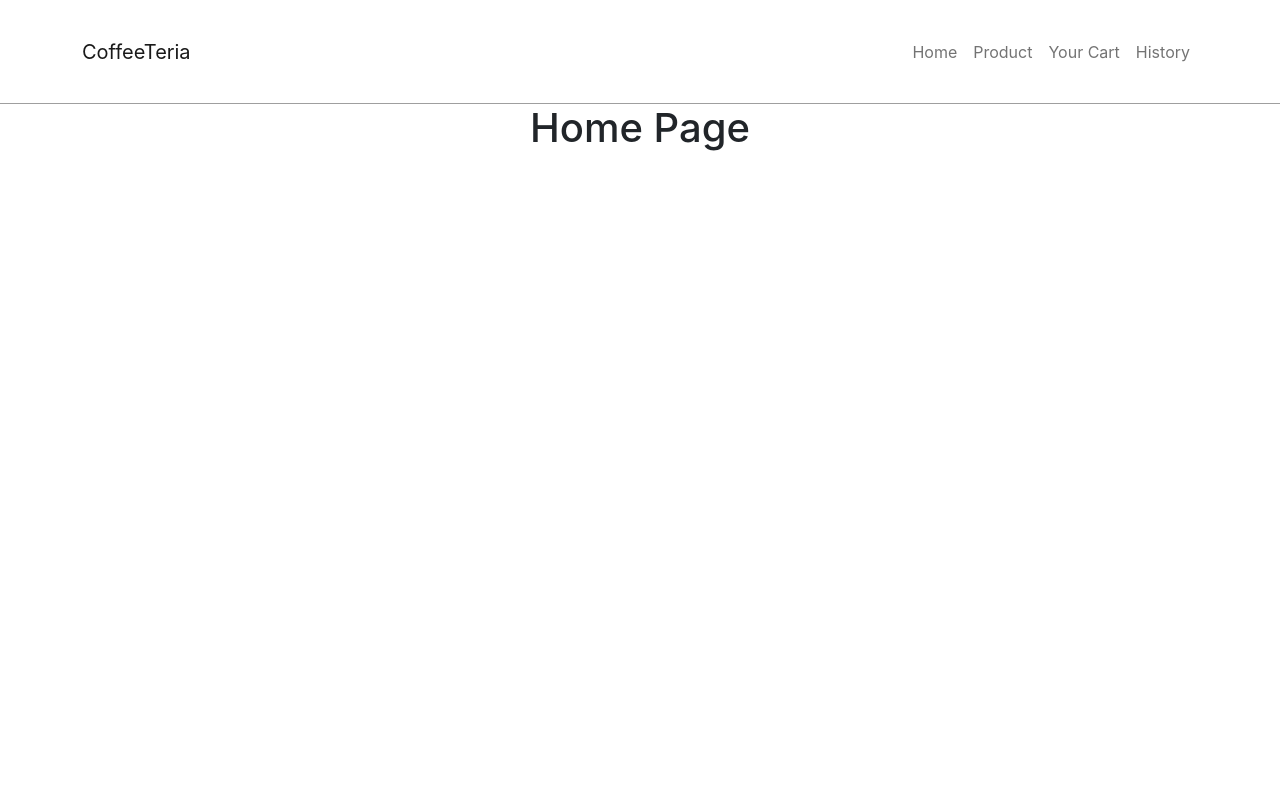
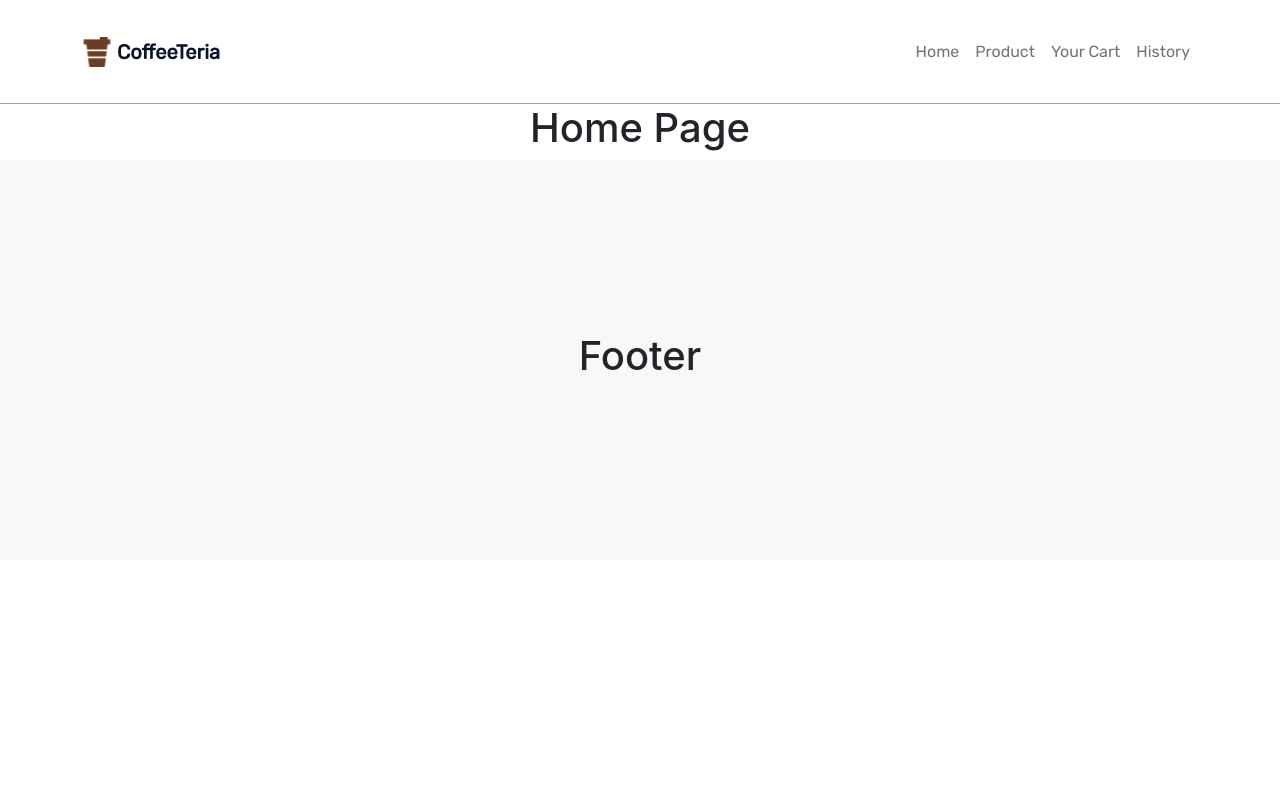
Before and after one commit to andriabakti/coffeeteria-frontend, a React (Create React App) app: page / in a window 1280 px wide. Shown: the top 800 px of the page. Built offline with nearby package versions, Linux system fonts and the light colour scheme; the HTML template or start-up script is replaced by a standard one.

Commit message:
Add cards & API integration

```diff
--- a/public/index.html
+++ b/public/index.html
@@ -1,20 +1,22 @@
 <!DOCTYPE html>
 <html lang="en">
+
 <head>
   <meta charset="utf-8" />
   <link rel="icon" href="%PUBLIC_URL%/favicon.ico" />
   <meta name="viewport" content="width=device-width, initial-scale=1" />
   <meta name="theme-color" content="#000000" />
-    <meta
-      name="description"
-      content="Web site created using create-react-app"
-    />
+  <meta name="description" content="Web site created using create-react-app" />
   <link rel="apple-touch-icon" href="%PUBLIC_URL%/logo192.png" />
   <!--
       manifest.json provides metadata used when your web app is installed on a
       user's mobile device or desktop. See https://developers.google.com/web/fundamentals/web-app-manifest/
     -->
   <link rel="manifest" href="%PUBLIC_URL%/manifest.json" />
+  <style>
+    @import url('https://fonts.googleapis.com/css2?family=Rubik&display=swap');
+    @import url('https://fonts.googleapis.com/css2?family=Poppins&display=swap');
+  </style>
   <!--
       Notice the use of %PUBLIC_URL% in the tags above.
       It will be replaced with the URL of the `public` folder during the build.
@@ -26,6 +28,7 @@
     -->
   <title>CoffeeTeria</title>
 </head>
+
 <body>
   <noscript>You need to enable JavaScript to run this app.</noscript>
   <div id="root"></div>
@@ -40,4 +43,5 @@
       To create a production bundle, use `npm run build` or `yarn build`.
     -->
 </body>
+
 </html>
--- a/src/App.css
+++ b/src/App.css
@@ -1,3 +1,6 @@
-.content {
-  height: 87vh;
+.nav {
+  /* position: -webkit-sticky; */
+  position: -webkit-sticky !important;
+  position: sticky !important;
+  top: 0 !important;
 }
--- a/src/App.jsx
+++ b/src/App.jsx
@@ -13,8 +13,8 @@
   render() {
     return (
       <BrowserRouter>
-        <Navbar />
-        <div className='content'>
+        <Navbar className="nav" />
+        <div>
           <Switch>
             <Route component={Home} path="/" exact></Route>
             <Route component={Product} path="/product" exact />
--- /dev/null
+++ b/src/components/base/Cards/Cards.jsx
@@ -0,0 +1,23 @@
+import React, { Component } from 'react';
+import { Card } from 'react-bootstrap'
+import style from './Cards.module.css'
+import none from '../../../assets/default.jpg'
+
+class Cards extends Component {
+  render() {
+    const { name, price } = this.props
+    return (
+      <Card className={style.content}>
+        <Card.Img variant="top" src={none} />
+        <Card.Body className={style.body}>
+          <Card.Title>{name}</Card.Title>
+          <Card.Text>
+            {price}
+          </Card.Text>
+        </Card.Body>
+      </Card>
+    );
+  }
+}
+
+export default Cards;
--- /dev/null
+++ b/src/components/base/Cards/Cards.module.css
@@ -0,0 +1,9 @@
+.content {
+  margin: 0 auto 50px;
+  height: 200px;
+  width: 150px;
+}
+
+.body {
+  border-radius: 30px;
+}
--- a/src/components/base/Navbar/Navbar.jsx
+++ b/src/components/base/Navbar/Navbar.jsx
@@ -2,6 +2,7 @@
 import { Container, Nav, Navbar as NavBar } from 'react-bootstrap'
 import { Link } from 'react-router-dom'
 import style from './Navbar.module.css'
+import logo from '../../../assets/icon.svg'
 
 const Navbar = () => {
   const link = {
@@ -13,7 +14,15 @@
       <Container>
         <NavBar.Brand>
           <Link to="/" style={link}>
-            CoffeeTeria
+            <img src={logo}
+              alt="CoffeeTeria logo"
+              className='d-inline-block align-top'
+              height='30'
+              width='30'
+            />{' '}
+            <span className={style.name}>
+              CoffeeTeria
+            </span>
           </Link>
         </NavBar.Brand>
         <Nav className="ml-auto">
--- a/src/components/base/Navbar/Navbar.module.css
+++ b/src/components/base/Navbar/Navbar.module.css
@@ -1,4 +1,11 @@
 .navbar {
   height: 13vh;
   border-bottom: 0.5px solid #9f9f9f;
+  font-family: 'Rubik';
 }
+
+.name {
+  font-size: 20px;
+  font-weight: bold;
+  color: #0B132A;
+}
--- a/src/index.css
+++ b/src/index.css
@@ -1,13 +1,10 @@
 body {
   margin: 0;
-  font-family: -apple-system, BlinkMacSystemFont, 'Segoe UI', 'Roboto', 'Oxygen',
-    'Ubuntu', 'Cantarell', 'Fira Sans', 'Droid Sans', 'Helvetica Neue',
-    sans-serif;
+  font-family: -apple-system, BlinkMacSystemFont, 'Segoe UI', 'Roboto', 'Oxygen', 'Ubuntu', 'Cantarell', 'Fira Sans', 'Droid Sans', 'Helvetica Neue', 'Rubik', 'Poppins', sans-serif;
   -webkit-font-smoothing: antialiased;
   -moz-osx-font-smoothing: grayscale;
 }
 
 code {
-  font-family: source-code-pro, Menlo, Monaco, Consolas, 'Courier New',
-    monospace;
+  font-family: source-code-pro, Menlo, Monaco, Consolas, 'Courier New', monospace;
 }
--- a/src/pages/main/Product/Product.jsx
+++ b/src/pages/main/Product/Product.jsx
@@ -1,17 +1,53 @@
+import axios from 'axios';
 import React, { Component } from 'react';
 import { Container, Row, Col } from 'react-bootstrap'
+import Cards from '../../../components/base/Cards/Cards';
 import style from './Product.module.css'
 
 class Product extends Component {
+  constructor() {
+    super()
+    this.state = {
+      menu: []
+    }
+  }
+
+  getData = () => {
+    axios.get(`${process.env.REACT_APP_BASE_URL}/menu/?limit=12`)
+      .then((res) => {
+        this.setState({
+          menu: res.data.data
+        })
+      }).catch((err) => {
+        console.log(err)
+      })
+  }
+
+  componentDidMount() {
+    this.getData()
+  }
+
   render() {
+    const { menu } = this.state
     return (
+
       <Container fluid>
         <Row className={`text-center ${style.page}`}>
           <Col md="3" className={`${style.sidebar}`}>
             <h1>Sidebar</h1>
           </Col>
           <Col md="9">
-            <h1>Product Page</h1>
+            <Container className={style.menu}>
+              {
+                menu.map((item, index) => {
+                  return (
+                    <Col md="3">
+                      <Cards key={index} name={item.name} price={item.price} />
+                    </Col>
+                  )
+                })
+              }
+            </Container>
           </Col>
         </Row>
       </Container>
--- a/src/pages/main/Product/Product.module.css
+++ b/src/pages/main/Product/Product.module.css
@@ -1,9 +1,20 @@
 .page {
-  height: 87vh;
+  min-height: 87vh;
   display: flex;
-  justify-content: center;
+  /* justify-content: center; */
+  /* overflow-y: auto; */
 }
 
 .sidebar {
   border-right: 0.5px solid #9f9f9f;
 }
+
+.menu {
+  /* height: 100%; */
+  display: flex;
+  flex-wrap: wrap;
+  justify-content: flex-start;
+  align-content: center;
+  padding: 50px 50px 0;
+  background-color: coral;
+}
```
Also changed, not shown: src/assets/default.jpg (added), src/assets/icon.svg (added). Lines whose indentation alone changed are shown as unchanged.
